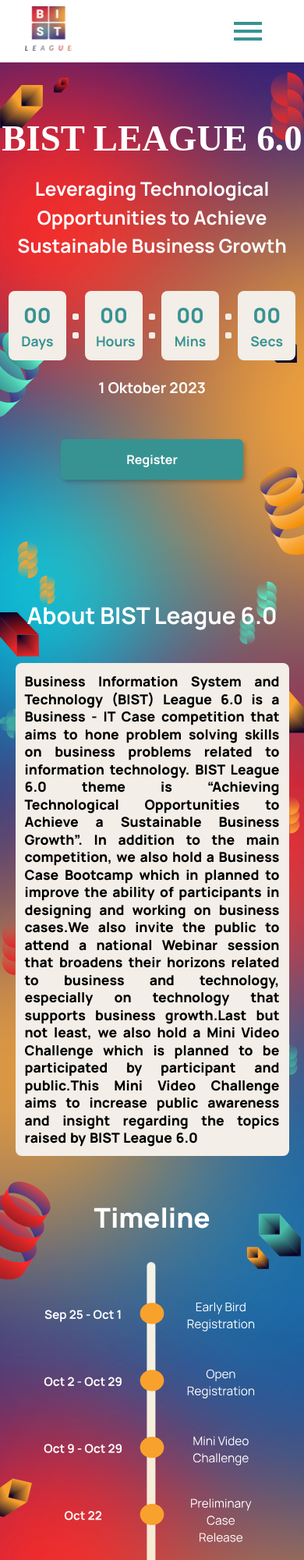
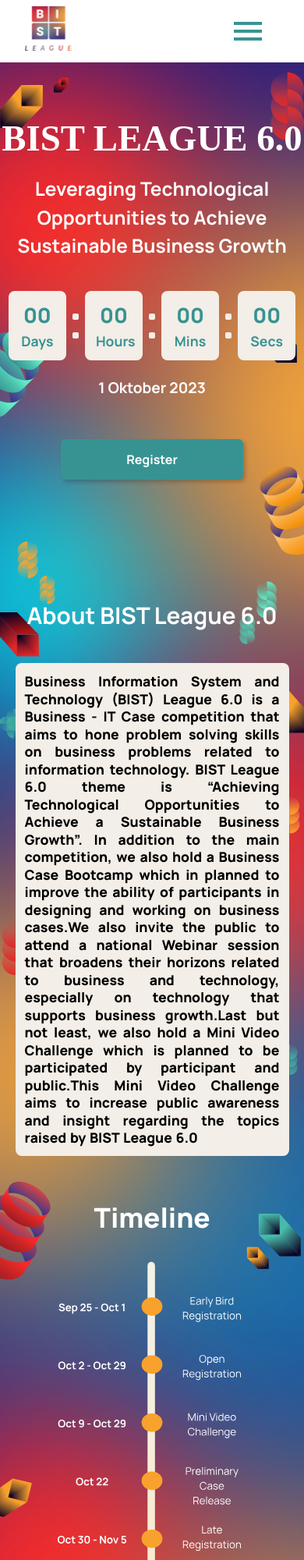
Before and after one commit to syahrialalzaidan/web-bist-league, a Next.js app: page / in a window 390 px wide. Shown: the top 2000 px of the page at 78% size. Built offline with nearby package versions, Linux system fonts and the light colour scheme; a web font is replaced by a local one.

Commit message:
landing Page
Update Vertical Timeline width for mobile

```diff
--- a/src/app/landing.module.css
+++ b/src/app/landing.module.css
@@ -1201,7 +1201,8 @@
   }
 
   .timelineVertical {
-    width: 75vw;
+    /* width: 75vw */
+    width: 65vw;
   }
 
   .activitiesSectionForDesktop {
```
